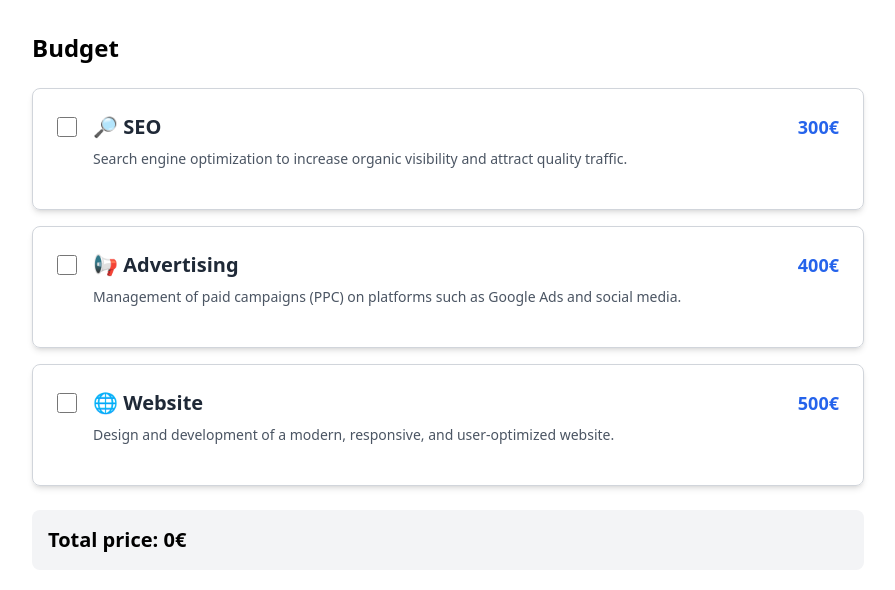
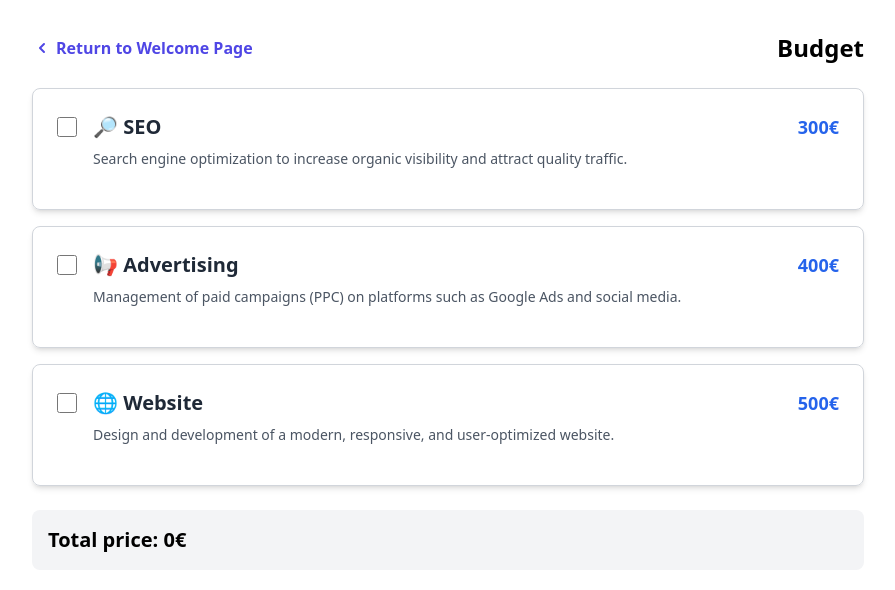
Before and after one commit to claudiabcn/sprint6-reactBudgets, a React (Vite) app: page /calculator in a window 1280 px wide. Shown: the top 590 px of the page, without its empty margins (192-1087 px from the left). Built offline with nearby package versions, Linux system fonts and the light colour scheme.

Commit message:
Adding return page button in budget calculator

```diff
--- a/src/pages/BudgetPage.tsx
+++ b/src/pages/BudgetPage.tsx
@@ -1,8 +1,12 @@
+import { useNavigate } from "react-router-dom"; // 👈 1. Importar useNavigate
 import ServiceCard from "../features/budgetCalculator/components/serviceCard";
 import BudgetSummary from "../features/budgetCalculator/budgetSummary";
 import { useBudgetServices } from "../features/budgetCalculator/hooks/useBudgetServices";
 
 function BudgetCalculator() {
+  // 2. Inicializar navigate
+  const navigate = useNavigate();
+
   const {
     services,
     handleServiceChange,
@@ -10,9 +14,35 @@
     handleLanguagesChange,
   } = useBudgetServices();
 
+  // 3. Crear función de navegación
+  const handleGoBack = () => {
+    navigate("/"); // Navega a la ruta raíz, que es tu WelcomePage
+  };
+
   return (
     <div className="p-8 max-w-4xl mx-auto">
-      <h2 className="text-2xl font-bold mb-6">Budget</h2>
+      {/* 4. Colocar el botón de Volver */}
+      <div className="flex justify-between items-center mb-6">
+        <button
+          onClick={handleGoBack}
+          className="text-indigo-600 hover:text-indigo-800 font-semibold flex items-center gap-1 transition-colors"
+        >
+          <svg
+            xmlns="http://www.w3.org/2000/svg"
+            className="h-5 w-5"
+            viewBox="0 0 20 20"
+            fill="currentColor"
+          >
+            <path
+              fillRule="evenodd"
+              d="M12.707 5.293a1 1 0 010 1.414L9.414 10l3.293 3.293a1 1 0 01-1.414 1.414l-4-4a1 1 0 010-1.414l4-4a1 1 0 011.414 0z"
+              clipRule="evenodd"
+            />
+          </svg>
+          Return to Welcome Page
+        </button>
+        <h2 className="text-2xl font-bold">Budget</h2>
+      </div>
 
       <div className="space-y-4">
         {services.map((service) => (
@@ -30,7 +60,6 @@
 
       <BudgetSummary services={services} />
     </div>
-
   );
 }
 
```
